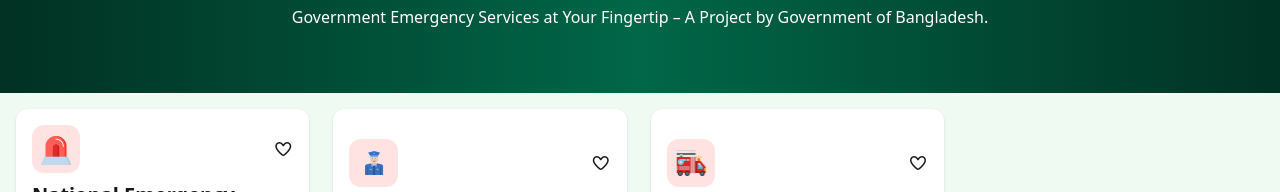
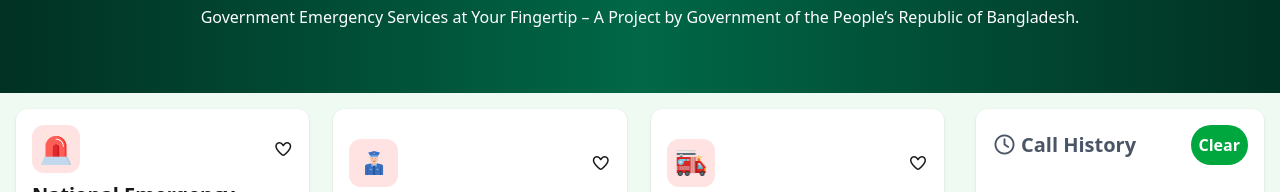
Before and after one commit to fahim793/Emergency-Hotline, a plain HTML site: page index.html in a window 1280 px wide. Shown: the part 299-491 px from the top of the page. Drawn offline with nearby package versions, Linux system fonts and the light colour scheme.

Commit message:
Third commit

```diff
--- a/index.html
+++ b/index.html
@@ -19,13 +19,14 @@
 
 <body class="bg-[#00a63d10]">
 
-  <!-- Header -->
+  <!-- Header/Navbar -->
   <header>
     <nav class="flex flex-col md:flex-row justify-between items-center p-5 gap-4">
       <div class="flex items-center">
         <img class="w-15 h-15" src="assets/logo.png" alt="Logo" />
         <h1 class="font-extrabold text-xl ml-3 text-[#006747]">
-          Emergency <br class="hidden md:block" /> Service
+          Emergency <br class="hidden md:block" />
+          Service
         </h1>
       </div>
 
@@ -50,11 +51,12 @@
       <div class="flex flex-col my-10 items-center text-center">
         <img class="w-[92px] h-[92px]" src="assets/logo-dark.png" alt="Logo Dark" />
         <h1 class="text-white font-bold text-2xl my-2">Emergency Service Directory</h1>
-        <p class="text-white">Government Emergency Services at Your Fingertip – A Project by Government of Bangladesh.
-        </p>
+        <p class="text-white">Government Emergency Services at Your Fingertip – A Project by
+          Government of the People’s Republic of Bangladesh.</p>
       </div>
     </section>
   </header>
+
   <!-- Main Section -->
   <main class="p-4">
     <section class="grid grid-cols-1 lg:grid-cols-4 gap-8">
@@ -298,7 +300,22 @@
 
       </div>
 
-      <script src="script.js"></script>
+      <!-- Call History Card -->
+      <div class="bg-white flex flex-col shadow-sm rounded-xl p-4 lg:col-span-1 order-2 lg:order-2">
+        <div class="flex justify-between items-center">
+          <h2 class="font-bold text-gray-600 text-xl">
+            <i class="mr-1 fa-regular fa-clock"></i>Call History
+          </h2>
+          <button id="clear-btn" class="p-2 rounded-full text-white font-semibold bg-[#00a63e] hover:bg-[#00a645e0]">
+            Clear
+          </button>
+        </div>
+        <div id="history" class="mt-5">
+        </div>
+      </div>
+    </section>
+  </main>
+  <script src="script.js"></script>
 </body>
 
 </html>
```
